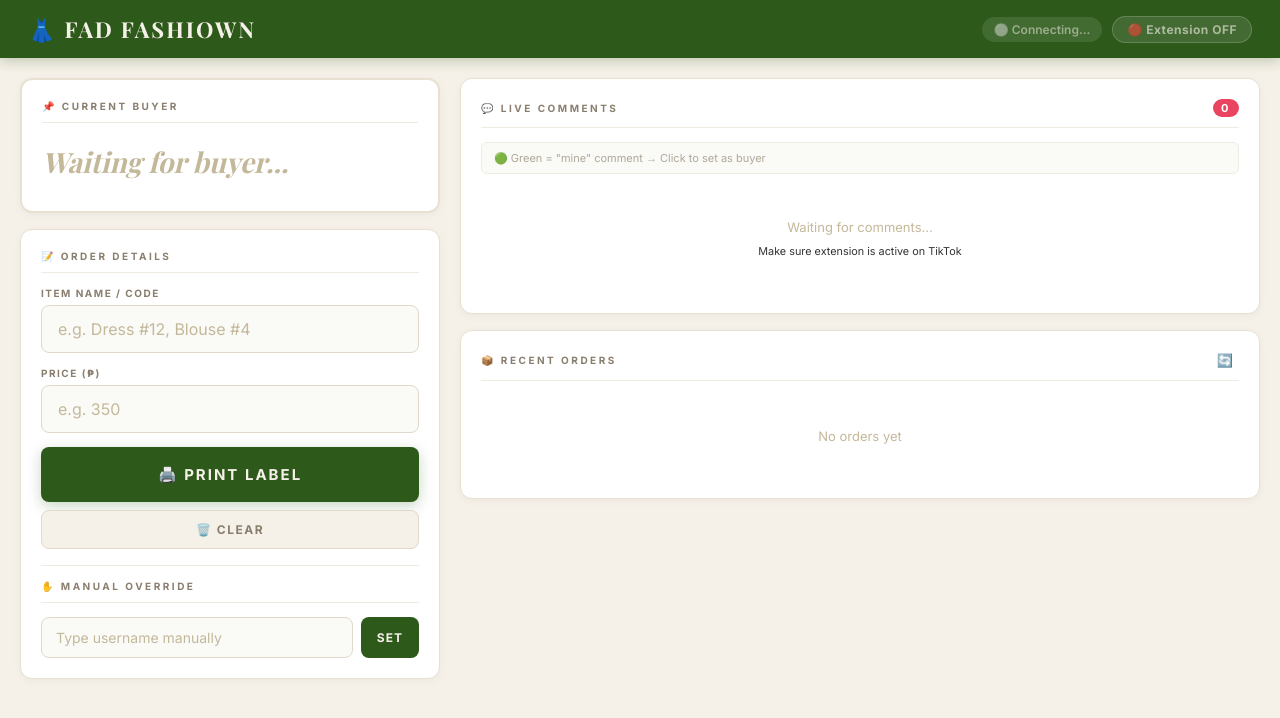
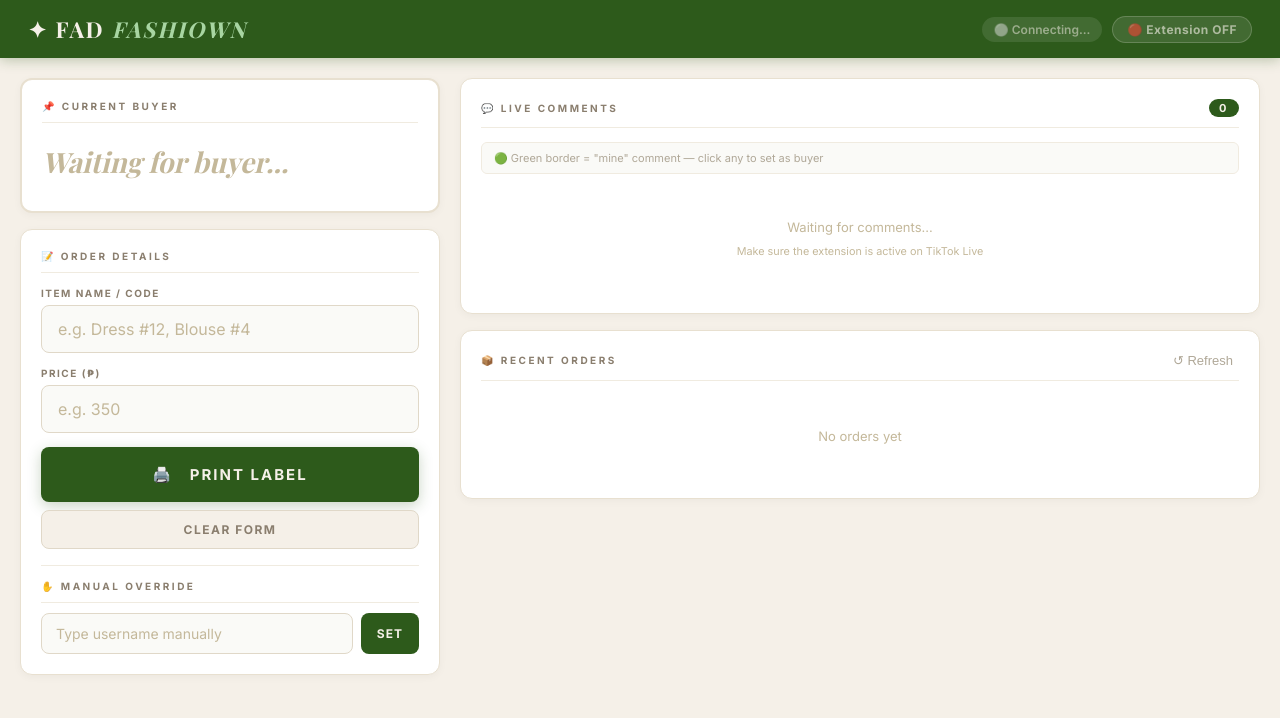
Before and after one commit to JimwellC/fad-fashiown-system, a Flask app: page / in a window 1280 px wide. Shown: the top 718 px of the page. Run offline with Flask 3, Linux system fonts and the light colour scheme; some libraries are stand-ins or nearby versions.

Commit message:
Phase 4 - New Fad Fashiown brand design, cream and green aesthetic

```diff
--- a/templates/dashboard.html
+++ b/templates/dashboard.html
@@ -11,10 +11,14 @@
 
     <!-- ── HEADER ── -->
     <div class="header">
-        <h1>👗 Fad Fashiown</h1>
+        <h1>✦ Fad <span>Fashiown</span></h1>
         <div class="status-bar">
-            <span id="connection-status" class="status-dot disconnected">⚪ Connecting...</span>
-            <span id="detection-status" class="detection-badge off">🔴 Extension OFF</span>
+            <span id="connection-status" class="status-dot disconnected">
+                ⚪ Connecting...
+            </span>
+            <span id="detection-status" class="detection-badge off">
+                🔴 Extension OFF
+            </span>
         </div>
     </div>
 
@@ -24,9 +28,11 @@
         <!-- LEFT PANEL -->
         <div class="left-panel">
 
-            <!-- Current Buyer Card -->
+            <!-- Current Buyer -->
             <div class="card buyer-card" id="buyer-card">
-                <div class="card-label">📌 CURRENT BUYER</div>
+                <div class="card-label">
+                    📌 Current Buyer
+                </div>
                 <div class="buyer-username" id="buyer-username">
                     Waiting for buyer...
                 </div>
@@ -35,7 +41,7 @@
 
             <!-- Order Form -->
             <div class="card form-card">
-                <div class="card-label">📝 ORDER DETAILS</div>
+                <div class="card-label">📝 Order Details</div>
 
                 <div class="form-group">
                     <label for="item-name">Item Name / Code</label>
@@ -60,16 +66,18 @@
 
                 <div class="button-group">
                     <button class="btn btn-print" id="print-btn" onclick="printLabel()">
-                        🖨️ PRINT LABEL
+                        🖨️ &nbsp; Print Label
                     </button>
                     <button class="btn btn-clear" onclick="clearForm()">
-                        🗑️ CLEAR
+                        Clear Form
                     </button>
                 </div>
 
-                <!-- Manual buyer override -->
+                <!-- Manual Override -->
                 <div class="manual-section">
-                    <div class="card-label">✋ MANUAL OVERRIDE</div>
+                    <div class="card-label" style="margin-bottom:10px">
+                        ✋ Manual Override
+                    </div>
                     <div class="manual-row">
                         <input
                             type="text"
@@ -86,38 +94,39 @@
 
         </div>
 
-        <!-- RIGHT PANEL: Comments + Orders -->
+        <!-- RIGHT PANEL -->
         <div class="right-panel">
 
-            <!-- Live Comments Card -->
+            <!-- Live Comments -->
             <div class="card comments-card">
                 <div class="card-label">
-                    💬 LIVE COMMENTS
+                    💬 Live Comments
                     <span id="comment-count"
-                        style="background:#e94560;
-                               color:white;
-                               padding:2px 8px;
-                               border-radius:10px;
-                               font-size:11px">
+                        style="background:#2D5A1B;
+                               color:#F5F0E8;
+                               padding:2px 10px;
+                               border-radius:12px;
+                               font-size:11px;
+                               font-weight:700">
                         0
                     </span>
                 </div>
                 <div class="comments-hint">
-                    🟢 Green = "mine" comment → Click to set as buyer
+                    🟢 Green border = "mine" comment — click any to set as buyer
                 </div>
                 <div id="comments-list">
                     <div class="empty-state">
                         Waiting for comments...<br>
-                        <small style="color:#333">Make sure extension is active on TikTok</small>
+                        <small>Make sure the extension is active on TikTok Live</small>
                     </div>
                 </div>
             </div>
 
-            <!-- Recent Orders Card -->
+            <!-- Recent Orders -->
             <div class="card orders-card">
                 <div class="card-label">
-                    📦 RECENT ORDERS
-                    <button class="btn-refresh" onclick="loadOrders()">🔄</button>
+                    📦 Recent Orders
+                    <button class="btn-refresh" onclick="loadOrders()">↺ Refresh</button>
                 </div>
                 <div id="orders-list">
                     <div class="empty-state">No orders yet</div>
@@ -128,7 +137,7 @@
 
     </div>
 
-    <!-- ── TOAST NOTIFICATION ── -->
+    <!-- Toast -->
     <div id="toast" class="toast hidden"></div>
 
     <script src="/static/app.js"></script>
```
